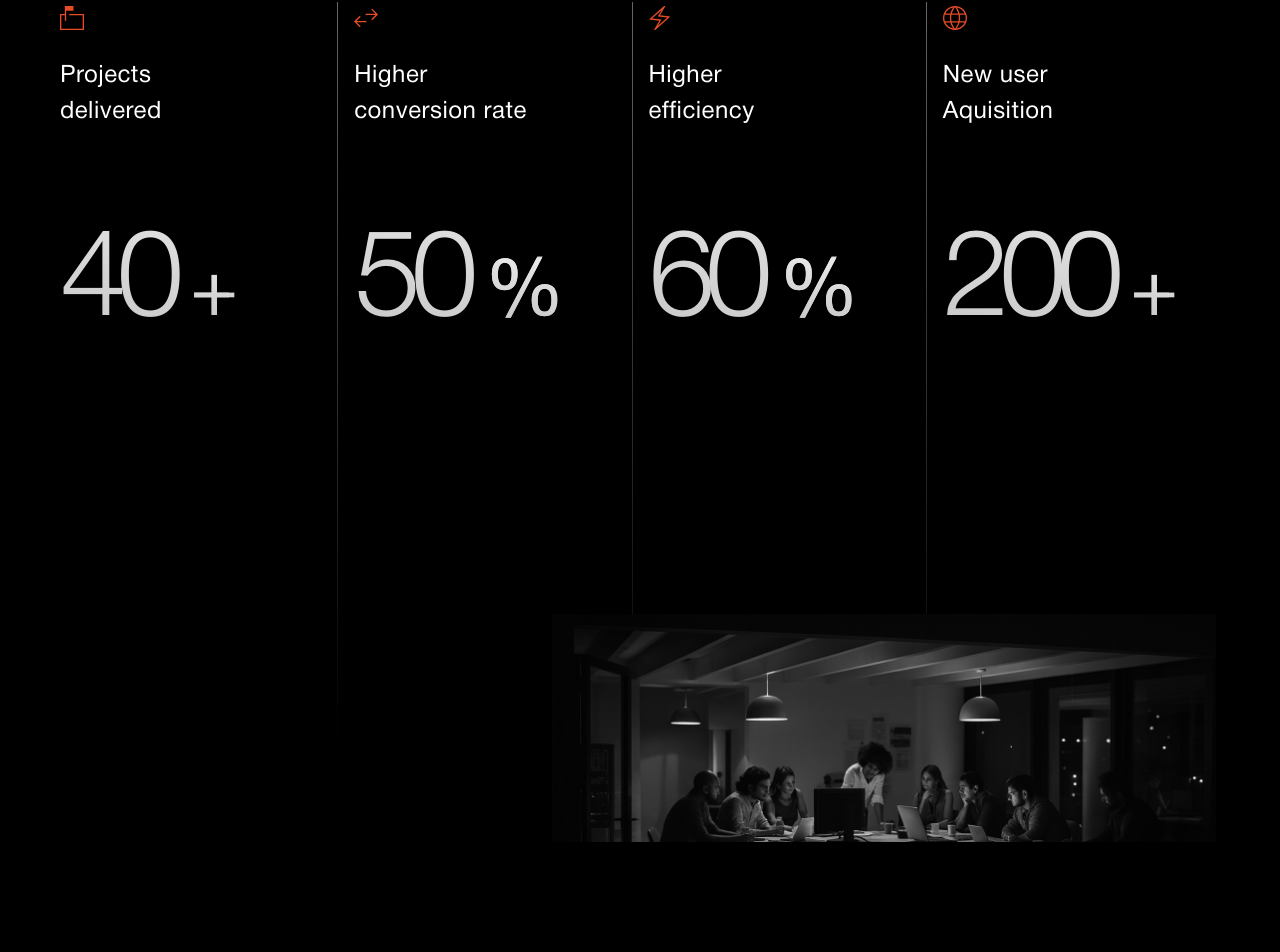
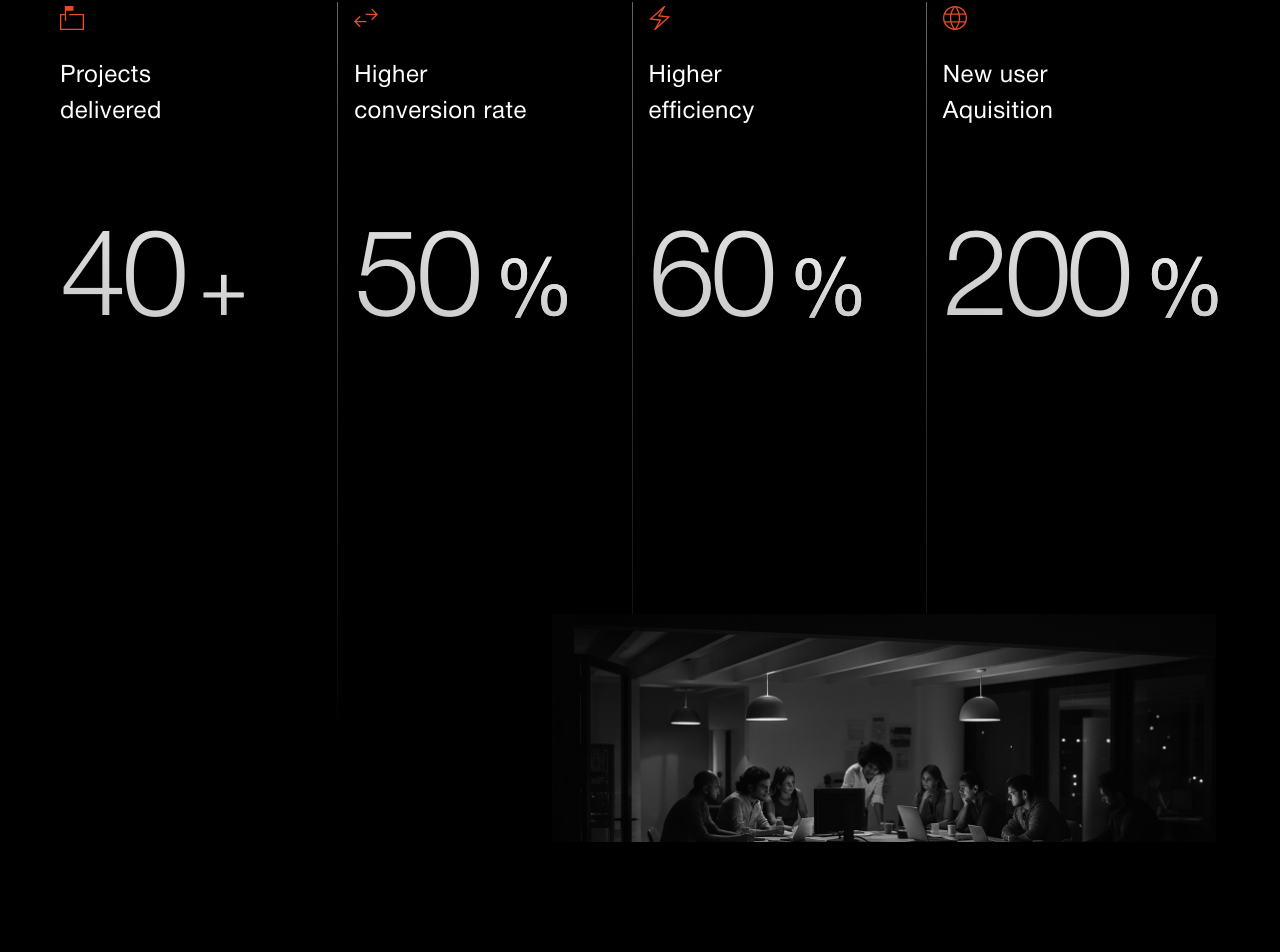
Before and after one commit to rroy11705/trymblink, a Next.js app: page / in a window 1280 px wide. Shown: the part 4220-5172 px from the top of the page. Built offline with nearby package versions, Linux system fonts and the light colour scheme.

Commit message:
fix(app): impact

```diff
--- a/src/components/molecules/home/Impact.tsx
+++ b/src/components/molecules/home/Impact.tsx
@@ -41,7 +41,7 @@ const Impact = () => {
 								<path d="M4.82067 18.6667V13.3333H1.33333V26.6667H22.6667V13.3333H9.33333V12H24V28H0V12H4.82067V4H13.4873V8.82067H6.154V18.6667H4.82067Z" fill="#E64C27"/>
 								</g>
 							</svg>
-							<h3 className='text-white text-gradient-hero text-[48px] md:text-[120px] font-light -tracking-[0.08em] text-left'>
+							<h3 className='text-white text-gradient-hero text-[48px] md:text-[120px] font-light -tracking-[0.04em] text-left'>
 								40<span className='text-gradient-hero text-[48px] md:text-[80px] font-normal ml-4'>+</span>
 							</h3>
 							<h4 className='text-[#9CA3AF] md:text-[24px] tracking-[0.02em] text-left mb-16'>
@@ -60,7 +60,7 @@ const Impact = () => {
 							</g>
 							</svg>
 
-							<h3 className='text-white text-gradient-hero text-[48px] md:text-[120px] font-light -tracking-[0.08em] text-left'>
+							<h3 className='text-white text-gradient-hero text-[48px] md:text-[120px] font-light -tracking-[0.04em] text-left'>
 								60<span className='text-gradient-hero text-[48px] md:text-[80px] font-normal ml-4'>%</span>
 							</h3>
 							<h4 className='text-[#9CA3AF] md:text-[24px] tracking-[0.02em] text-left mb-16'>
@@ -80,7 +80,7 @@ const Impact = () => {
 							</g>
 							</svg>
 
-							<h3 className='text-white text-gradient-hero text-[48px] md:text-[120px] font-light -tracking-[0.08em] text-left'>
+							<h3 className='text-white text-gradient-hero text-[48px] md:text-[120px] font-light -tracking-[0.04em] text-left'>
 								50<span className='text-gradient-hero text-[48px] md:text-[80px] font-normal ml-4'>%</span>
 							</h3>
 							<h4 className='text-[#9CA3AF] md:text-[24px] tracking-[0.02em] text-left mb-16'>
@@ -99,8 +99,8 @@ const Impact = () => {
 							</g>
 							</svg>
 
-							<h3 className='text-white text-gradient-hero text-[48px] md:text-[120px] font-light -tracking-[0.08em] text-left'>
-								200<span className='text-gradient-hero text-[48px] md:text-[80px] font-normal ml-4'>+</span>
+							<h3 className='text-white text-gradient-hero text-[48px] md:text-[120px] font-light -tracking-[0.04em] text-left'>
+								200<span className='text-gradient-hero text-[48px] md:text-[80px] font-normal ml-4'>%</span>
 							</h3>
 							<h4 className='text-[#9CA3AF] md:text-[24px] tracking-[0.02em] text-left mb-16'>
 								New user<br />
@@ -129,7 +129,7 @@ const Impact = () => {
 							Projects<br />
 							delivered
 						</h4>
-						<h3 className='text-white text-gradient-hero text-[120px] font-light -tracking-[0.08em] text-left'>
+						<h3 className='text-white text-gradient-hero text-[120px] font-light -tracking-[0.04em] text-left'>
 							40<span className='text-gradient-hero text-[80px] font-normal ml-4'>+</span>
 						</h3>
 					</motion.div>
@@ -147,7 +147,7 @@ const Impact = () => {
 							Higher<br />
 							conversion rate
 						</h4>
-						<h3 className='text-white text-gradient-hero text-[120px] font-light -tracking-[0.08em] text-left'>
+						<h3 className='text-white text-gradient-hero text-[120px] font-light -tracking-[0.04em] text-left'>
 							50<span className='text-gradient-hero text-[80px] font-normal ml-4'>%</span>
 						</h3>
 					</motion.div>
@@ -165,7 +165,7 @@ const Impact = () => {
 							Higher<br />
 							efficiency
 						</h4>
-						<h3 className='text-white text-gradient-hero text-[120px] font-light -tracking-[0.08em] text-left'>
+						<h3 className='text-white text-gradient-hero text-[120px] font-light -tracking-[0.04em] text-left'>
 							60<span className='text-gradient-hero text-[80px] font-normal ml-4'>%</span>
 						</h3>
 					</motion.div>
@@ -183,8 +183,8 @@ const Impact = () => {
 							New user<br />
 							Aquisition
 						</h4>
-						<h3 className='text-white text-gradient-hero text-[120px] font-light -tracking-[0.08em] text-left'>
-							200<span className='text-gradient-hero text-[80px] font-normal ml-4'>+</span>
+						<h3 className='text-white text-gradient-hero text-[120px] font-light -tracking-[0.04em] text-left'>
+							200<span className='text-gradient-hero text-[80px] font-normal ml-4'>%</span>
 						</h3>
 					</motion.div>
 				</motion.div>
```
